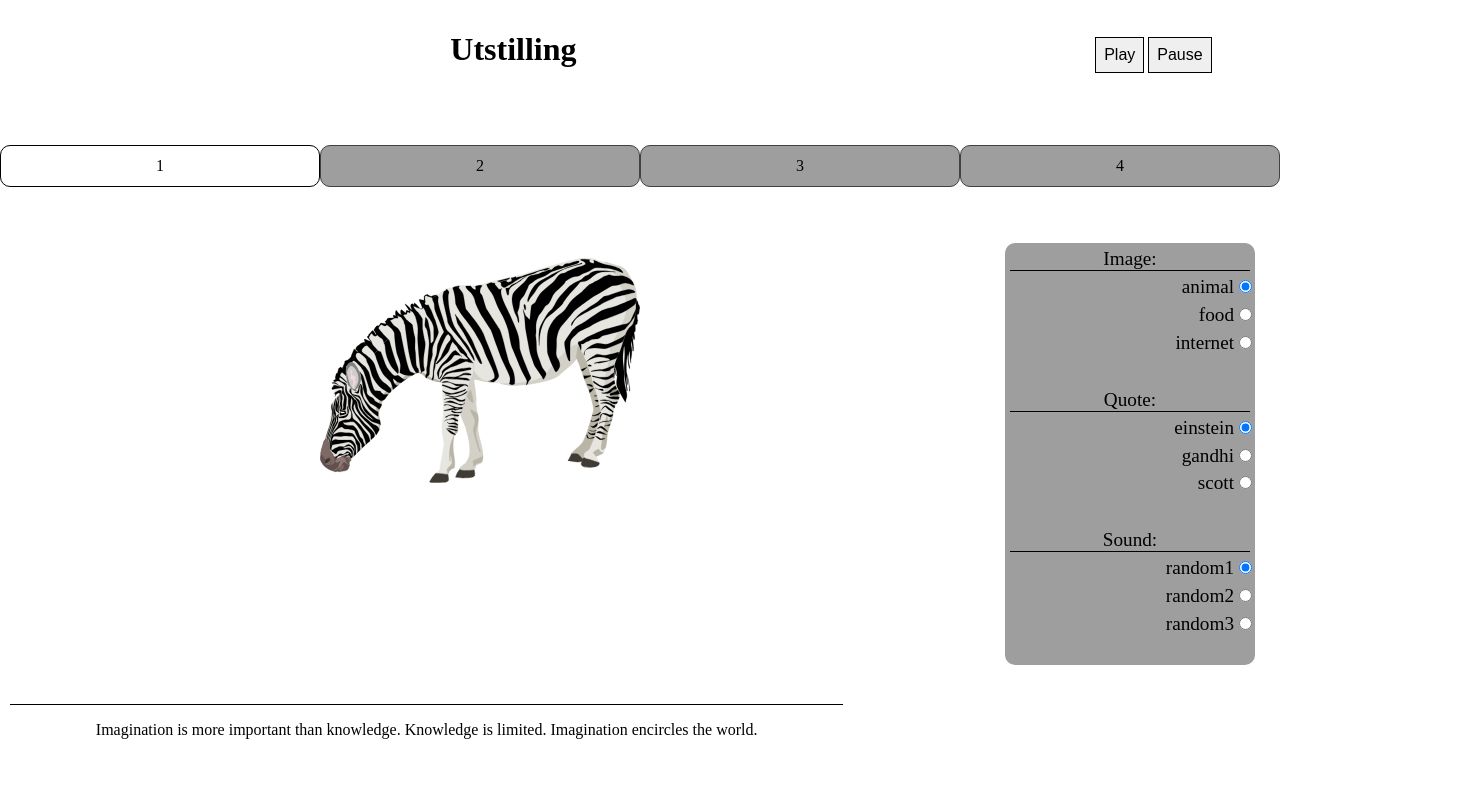
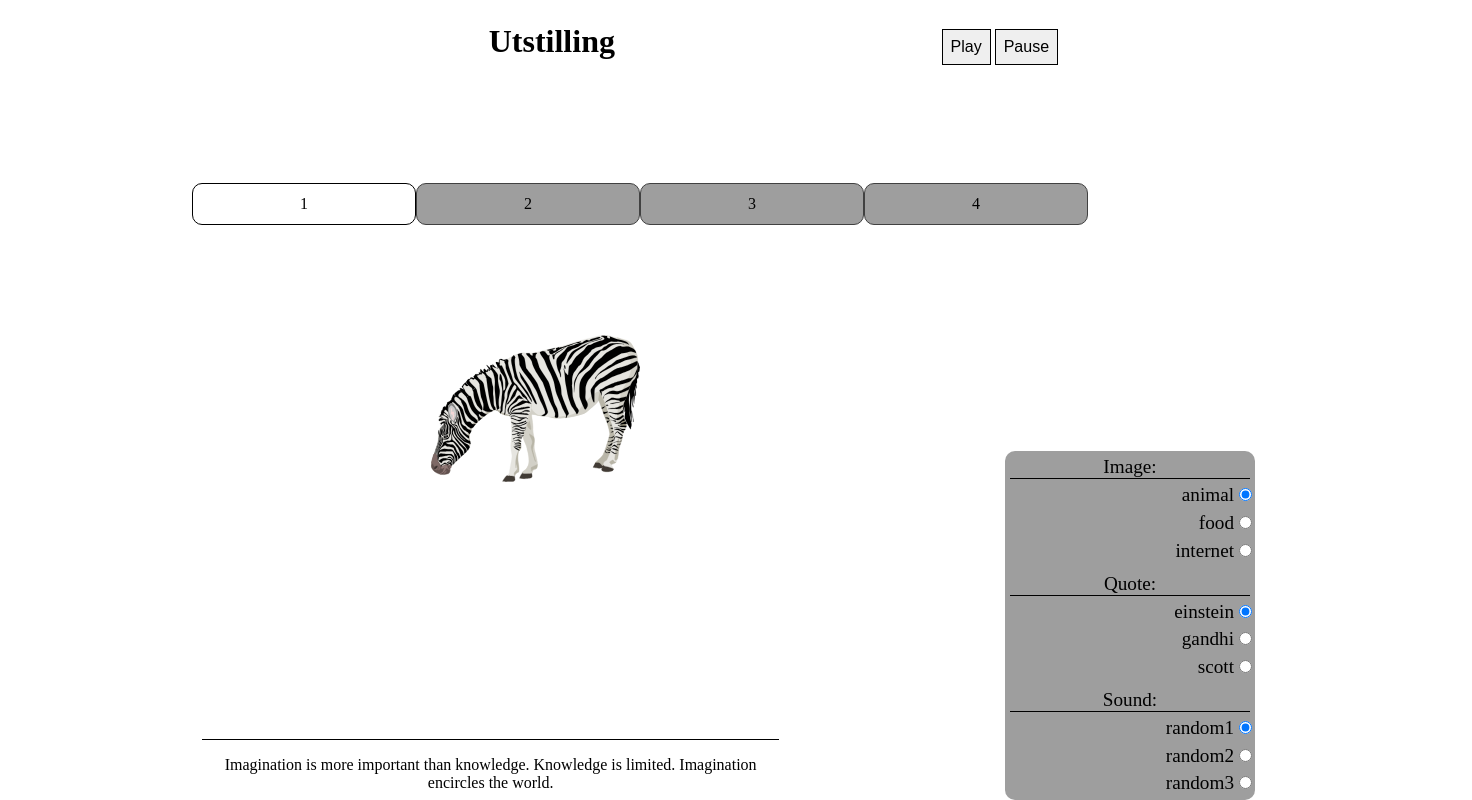
Before and after one commit to IT2810/it2810-webutvikling-h18-prosjekt-2-gruppe--34, a React (Create React App) app: page / in a window 1280 px wide. Shown: the whole page, 1472 px wide, since content can reach past the window. Built offline with nearby package versions, Linux system fonts and the light colour scheme.

Commit message:
prover uten position unset i checkbox

```diff
--- a/src/App.css
+++ b/src/App.css
@@ -96,7 +96,6 @@ svg {
   bottom: 0;
   right: 0;
   left: 0;
-  overflow-x: hidden;
 }
 
 .check_box > div > p {
@@ -197,12 +196,11 @@ input[type="radio"] {
       "cb media tabs";
 
     grid-template-columns: 1fr 10fr 1fr;
-    grid-template-rows: minmax(10%, auto);
+    grid-template-rows: minmax(50px, auto);
     height: initial;
   }
 
   .check_box {
-    position: unset;
     width: 120px;
     grid-template-areas:
       "groupimg"
@@ -240,7 +238,6 @@ input[type="radio"] {
       "cb cb cb cb "
       "tabs tabs tabs tabs"
       "media media media media";
-    /*footer*/
   }
 
   .tabRow {
@@ -262,16 +259,23 @@ input[type="radio"] {
     border-radius: 10px;
   }
 
-  .imgBox {
-    width: 100%;
-    height: 50%;
+  .media {
+    grid-area: media;
+    height: 100%;
   }
 
   svg {
-    max-width: 500px;
-    max-height: 100%;
-    margin-left: 25%;
+    max-width: 800px;
+    max-height: 200px;
     /* center image is missing */
+  }
+
+  .imgBox {
+    width: 50%;
+    margin-left: auto;
+    margin-right: auto;
+    height: 100%;
+    padding-bottom: 20px;
   }
 }
 
@@ -287,6 +291,10 @@ input[type="radio"] {
       "media media media media cb cb"
       "media media media media cb cb"
       "media media media media . .";
+
+    width: 70%;
+    margin-left: auto;
+    margin-right: auto;
   }
 
   .check_box {
@@ -303,13 +311,11 @@ input[type="radio"] {
     height: 100%;
   }
 
-
   svg {
     max-width: 800px;
     max-height: 300px;
     /* center image is missing */
   }
-
 
   .imgBox {
     width: 50%;
@@ -338,10 +344,9 @@ input[type="radio"] {
   #audioControls > button {
     border: 1px solid black;
     margin: 2px;
-    font-size: 1.0em;
+    font-size: 1em;
     padding: 0.5em;
   }
-
 
   div > h1 {
     grid-area: h1;
```
